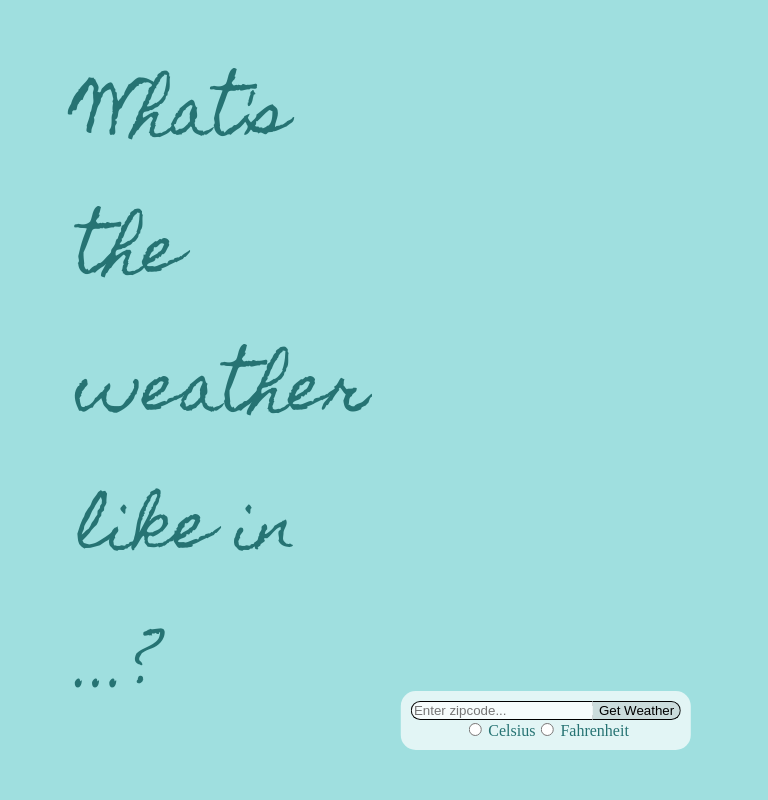
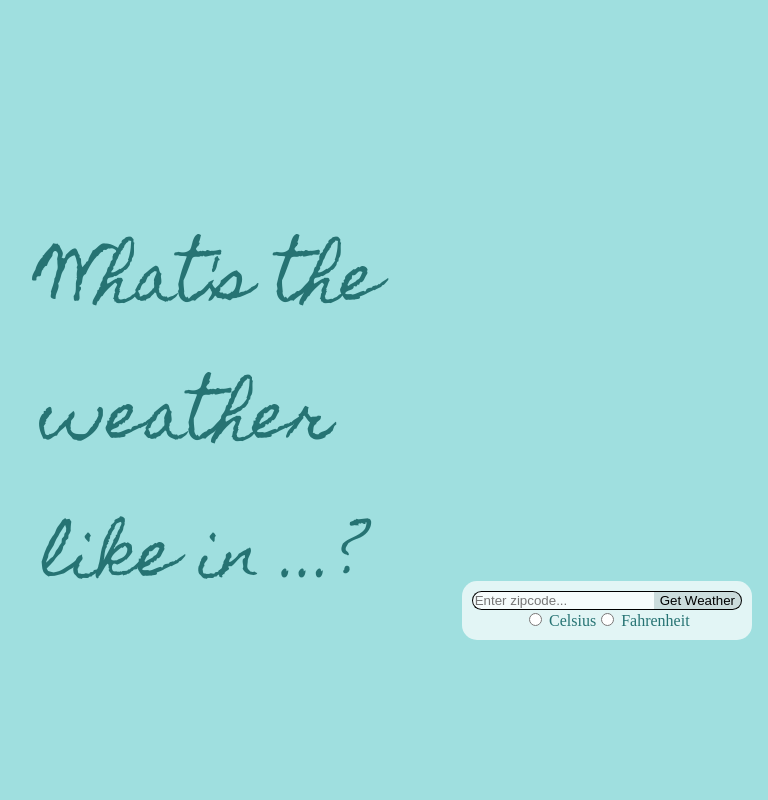
Before and after one commit to jclane/portfolio, a Flask app: page /weather.html in a window 768 px wide. Run offline with Flask 2, Linux system fonts and the light colour scheme.

Commit message:
done styling for sub-HD monitors

```diff
--- a/static/css/weather.css
+++ b/static/css/weather.css
@@ -144,11 +144,10 @@ body {
 
     .container {
         position: absolute;
-        top: 50%;
-        left: 50%;
-        transform: translate(-50%, -50%);
+        top: 25%;
         display: grid;
         column-gap: 2em;
+        padding: 1em;
         grid-template-rows: 1fr min-content;
         align-items: stretch;
         grid-template-areas: "h w"
```
